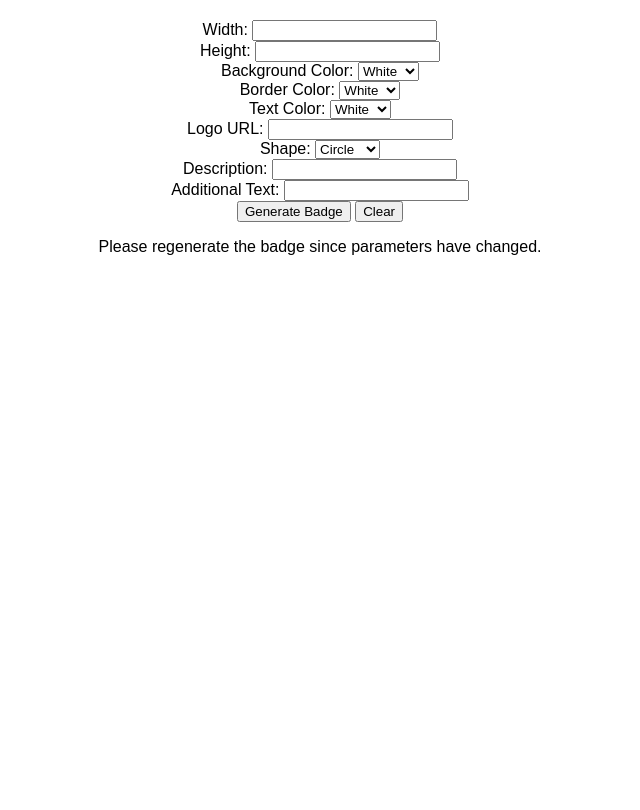
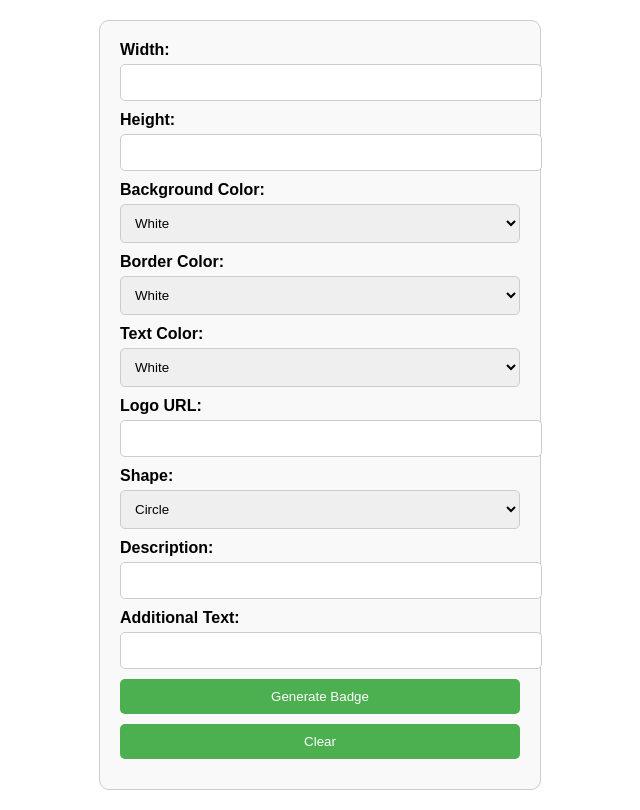
Before and after one commit to brown9804/Badge-Generator, a plain HTML site: page src/index.html in a window 1280 px wide. Shown: the whole page, without its empty margins (320-960 px from the left). Drawn offline with Linux system fonts and the light colour scheme; a script that the page names is missing.

Commit message:
+ colors + format

```diff
--- a/src/styles.css
+++ b/src/styles.css
@@ -1,13 +1,50 @@
 body {
     font-family: Arial, sans-serif;
-    text-align: center;
     margin: 20px;
 }
 
 form {
-    margin-bottom: 20px;
+    max-width: 400px;
+    margin: auto;
+    padding: 20px;
+    border: 1px solid #ccc;
+    border-radius: 10px;
+    background-color: #f9f9f9;
+}
+
+label {
+    display: block;
+    margin-bottom: 5px;
+    font-weight: bold;
+}
+
+input, select, button {
+    width: 100%;
+    padding: 10px;
+    margin-bottom: 10px;
+    border: 1px solid #ccc;
+    border-radius: 5px;
+}
+
+button {
+    background-color: #4CAF50;
+    color: white;
+    border: none;
+    cursor: pointer;
+}
+
+button:hover {
+    background-color: #45a049;
 }
 
 #badgePreview {
     margin-top: 20px;
+    text-align: center;
 }
+
+#regenerateMessage {
+    display: none;
+    color: red;
+    text-align: center;
+    font-weight: bold;
+}
```
